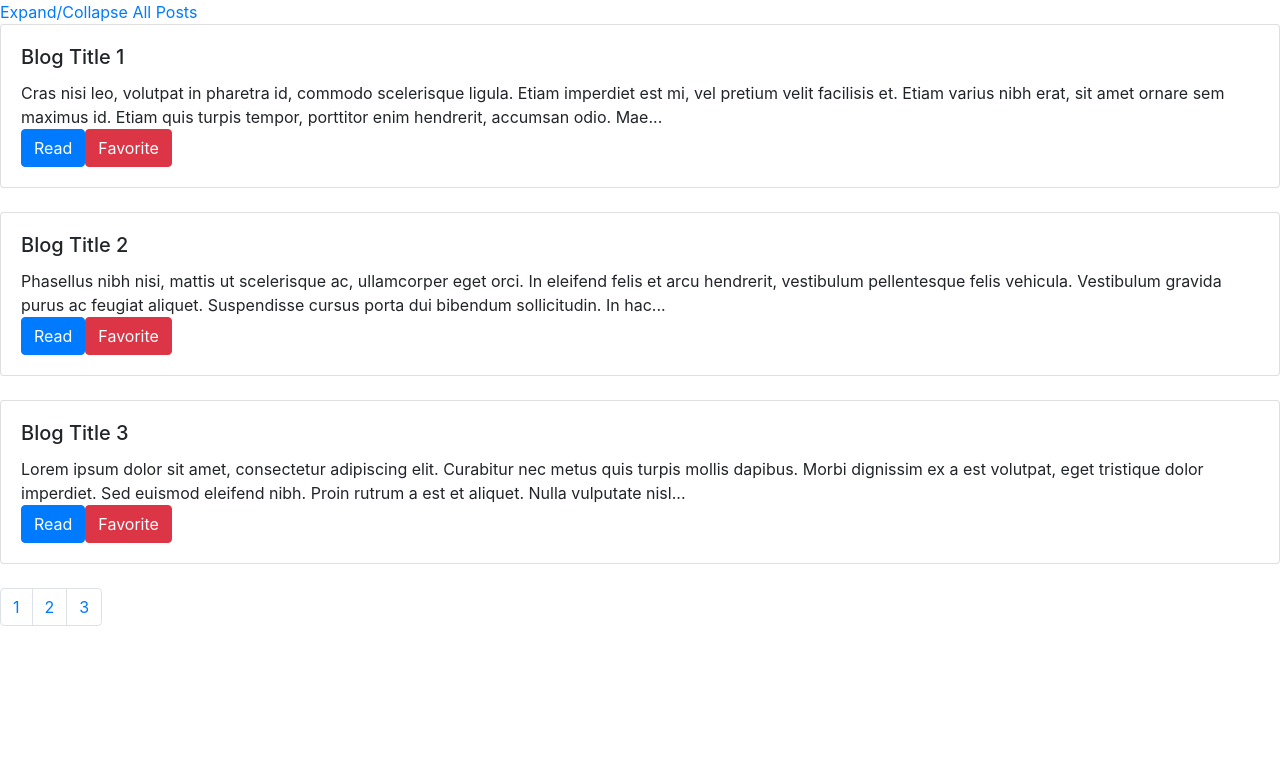
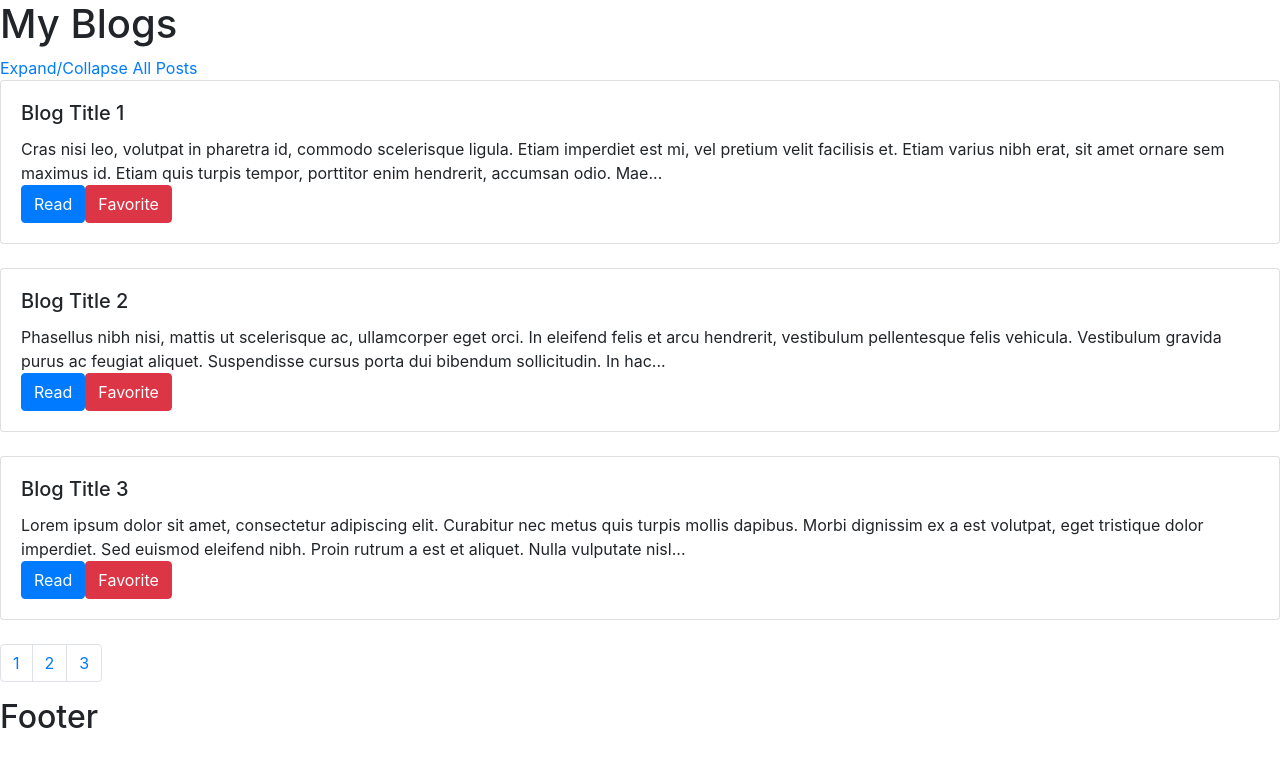
Before and after one commit to efroChang/javabrain-angular-6-components-in-depth, an Angular app: page / in a window 1280 px wide. Shown: the top 766 px of the page. Built offline with nearby package versions, Linux system fonts and the light colour scheme.

Commit message:
[KEY] Content Projection using <ng-content>

```diff
--- a/src/app/app.component.html
+++ b/src/app/app.component.html
@@ -1 +1,7 @@
-<app-blog-list></app-blog-list>
+<app-shell>
+    <h1 header>My Blogs</h1>
+
+    <app-blog-list body></app-blog-list>
+
+    <h2 footer>Footer</h2>
+</app-shell>
--- a/src/app/app.module.ts
+++ b/src/app/app.module.ts
@@ -8,6 +8,7 @@ import { TruncatePipe } from './truncate.pipe';
 import { PaginatorComponent } from './paginator/paginator.component';
 import { BlogDataService } from './blog-data.service';
 import { HightlightDirective } from './hightlight.directive';
+import { ShellComponent } from './shell/shell.component';
 
 @NgModule({
   declarations: [
@@ -16,7 +17,8 @@ import { HightlightDirective } from './hightlight.directive';
     BlogListComponent,
     TruncatePipe,
     PaginatorComponent,
-    HightlightDirective
+    HightlightDirective,
+    ShellComponent
   ],
   imports: [
     BrowserModule
--- /dev/null
+++ b/src/app/shell/shell.component.html
@@ -0,0 +1,9 @@
+<div>
+  <ng-content select="[header]"></ng-content>
+</div>
+<div>
+  <ng-content select="[body]"></ng-content>
+</div>
+<div>
+  <ng-content select="[footer]"></ng-content>
+</div>
--- /dev/null
+++ b/src/app/shell/shell.component.ts
@@ -0,0 +1,15 @@
+import { Component, OnInit } from '@angular/core';
+
+@Component({
+  selector: 'app-shell',
+  templateUrl: './shell.component.html',
+  styleUrls: ['./shell.component.scss']
+})
+export class ShellComponent implements OnInit {
+
+  constructor() { }
+
+  ngOnInit() {
+  }
+
+}
```
Also changed, not shown: src/app/shell/shell.component.scss (added), 2 other files (tests, documents, lock files or other folders).
